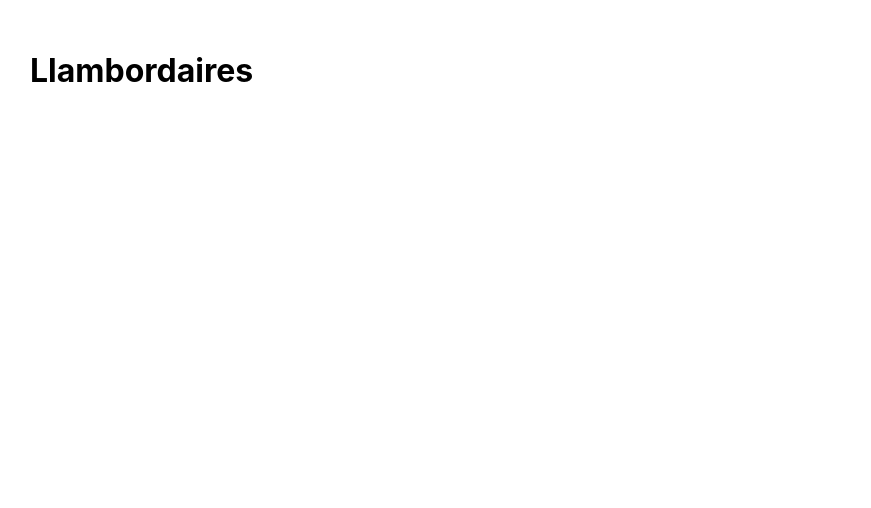
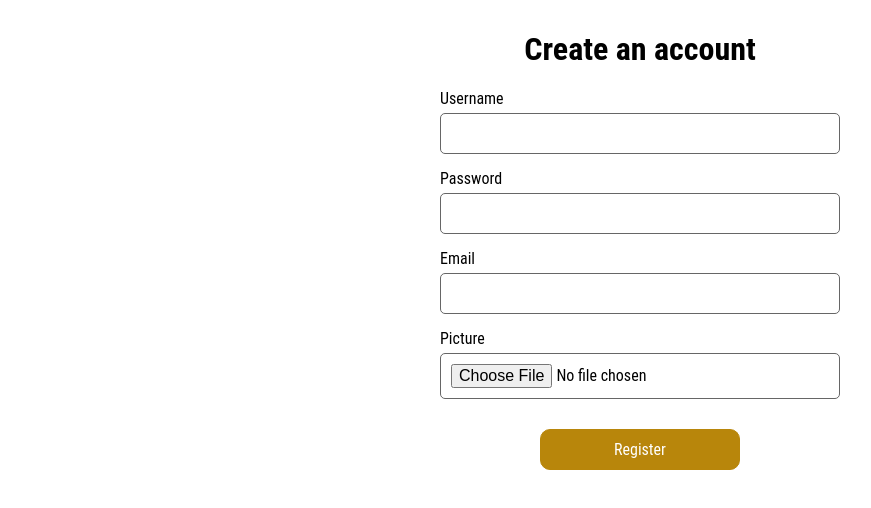
Before and after one commit to nuriarai/202209-w7chwe-nuria-ramoneda-front, a React (Create React App) app: page / in a window 1280 px wide. Shown: the top 508 px of the page, without its empty margins (0-871 px from the left). Built offline with nearby package versions, Linux system fonts and the light colour scheme.

Commit message:
Add form to app and styles to form

```diff
--- a/src/App.tsx
+++ b/src/App.tsx
@@ -1,7 +1,9 @@
+import RegisterForm from "./components/RegisterForm/RegisterForm";
+
 function App() {
   return (
     <main className="container">
-      <h1>Llambordaires</h1>
+      <RegisterForm />
     </main>
   );
 }
--- /dev/null
+++ b/src/components/RegisterForm/RegisterFormStyled.tsx
@@ -0,0 +1,40 @@
+import styled from "styled-components";
+
+const RegisterFormStyled = styled.form`
+  &.register {
+    max-width: 400px;
+    margin: 0 auto;
+  }
+  label {
+    display: block;
+    padding-bottom: 5px;
+  }
+  .register__wrap-input {
+    margin-bottom: 15px;
+  }
+
+  button {
+    border: 1px solid darkgoldenrod;
+    background-color: darkgoldenrod;
+    color: white;
+    min-width: 200px;
+    padding: 10px;
+    border-radius: 10px;
+    margin: 30px auto 0;
+    text-align: center;
+    font-size: 1rem;
+    display: block;
+    &:hover,
+    &:focus {
+      background-color: chocolate;
+    }
+  }
+  input {
+    width: 100%;
+    border: 1px solid #666;
+    padding: 10px;
+    border-radius: 5px;
+  }
+`;
+
+export default RegisterFormStyled;
--- a/src/index.css
+++ b/src/index.css
@@ -1,8 +1,7 @@
 body {
   margin: 0;
-  font-family: -apple-system, BlinkMacSystemFont, "Segoe UI", "Roboto", "Oxygen",
-    "Ubuntu", "Cantarell", "Fira Sans", "Droid Sans", "Helvetica Neue",
-    sans-serif;
+  font-family: "Roboto Condensed", "Segoe UI", "Roboto", "Oxygen", "Ubuntu",
+    "Cantarell", "Fira Sans", "Droid Sans", "Helvetica Neue", sans-serif;
   -webkit-font-smoothing: antialiased;
   -moz-osx-font-smoothing: grayscale;
 }
@@ -12,6 +11,95 @@ code {
     monospace;
 }
 
+*:where(:not(html, h1, h2, h3, iframe, canvas, img, svg, video, audio):not(svg
+      *, symbol *)) {
+  all: unset;
+  display: revert;
+}
+
+/* Preferred box-sizing value */
+*,
+*::before,
+*::after {
+  box-sizing: border-box;
+}
+
+/* Reapply the pointer cursor for anchor tags */
+a,
+button {
+  cursor: revert;
+}
+
+/* Remove list styles (bullets/numbers) */
+ol,
+ul,
+menu {
+  list-style: none;
+}
+
+/* For images to not be able to exceed their container */
+img {
+  max-width: 100%;
+}
+
+/* removes spacing between cells in tables */
+table {
+  border-collapse: collapse;
+}
+
+/* Safari - solving issue when using user-select:none on the <body> text input doesn't working */
+input,
+textarea {
+  -webkit-user-select: auto;
+}
+
+/* revert the 'white-space' property for textarea elements on Safari */
+textarea {
+  white-space: revert;
+}
+
+/* minimum style to allow to style meter element */
+meter {
+  -webkit-appearance: revert;
+  appearance: revert;
+}
+
+/* reset default text opacity of input placeholder */
+::placeholder {
+  color: unset;
+}
+
+/* fix the feature of 'hidden' attribute.
+   display:revert; revert to element instead of attribute */
+:where([hidden]) {
+  display: none;
+}
+
+/* revert for bug in Chromium browsers
+   - fix for the content editable attribute will work properly.
+   - webkit-user-select: auto; added for Safari in case of using user-select:none on wrapper element*/
+:where([contenteditable]:not([contenteditable="false"])) {
+  -moz-user-modify: read-write;
+  -webkit-user-modify: read-write;
+  overflow-wrap: break-word;
+  -webkit-line-break: after-white-space;
+  -webkit-user-select: auto;
+}
+
+/* apply back the draggable feature - exist only in Chromium and Safari */
+:where([draggable="true"]) {
+  -webkit-user-drag: element;
+}
+
+h1,
+h2,
+h3 {
+  margin-top: 0;
+}
+
+h1 {
+  text-align: center;
+}
 .container {
   padding: 30px;
   max-width: 1400px;
```
Also changed, not shown: src/styles/mainTeme.ts (added, +7 -0 lines).
